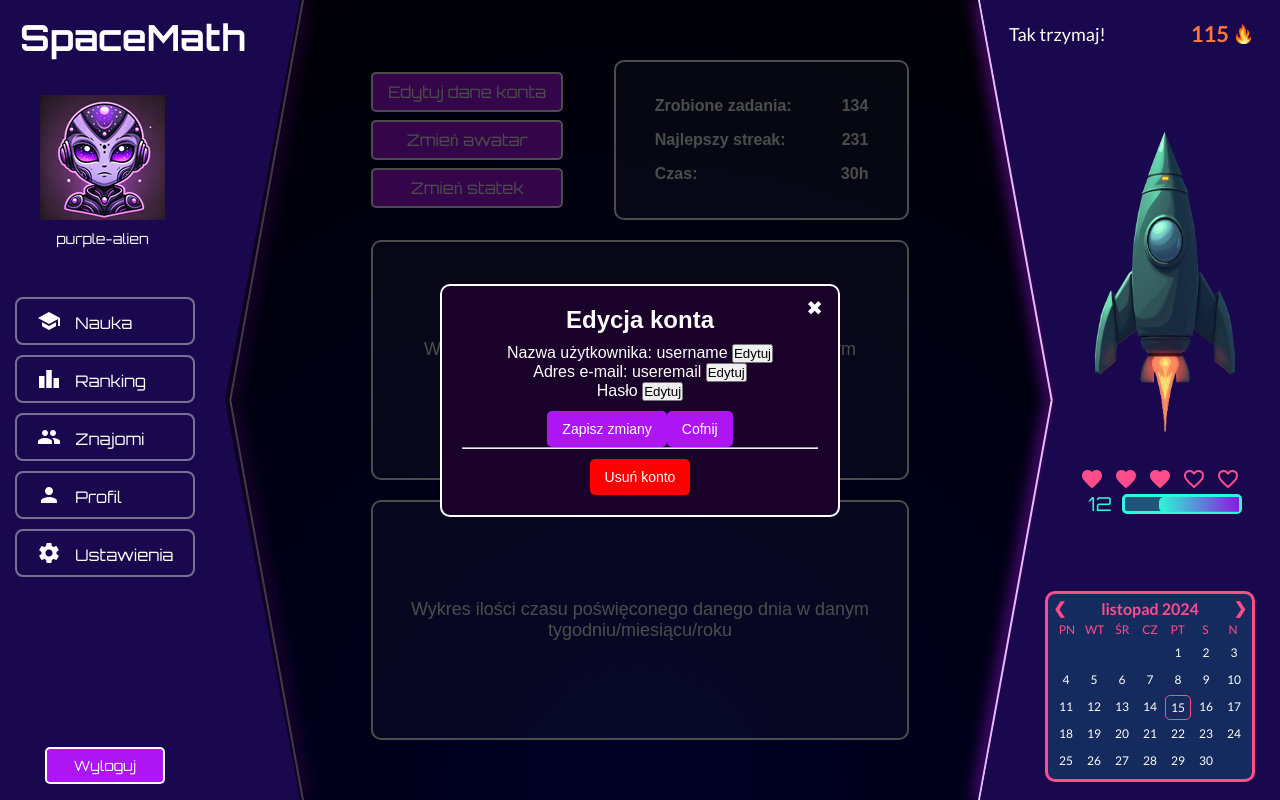
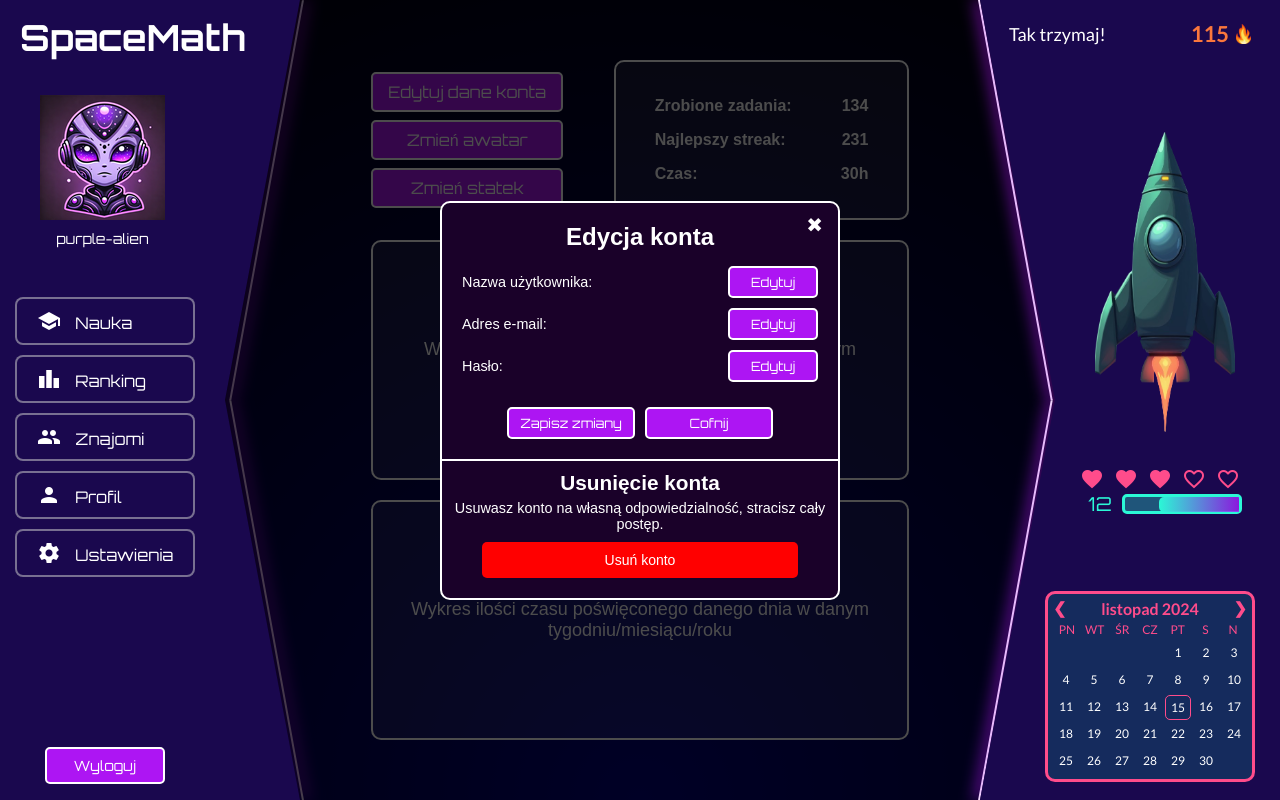
Before and after one commit to MathAppPW/Frontend, a React (Create React App) app: page /profile in a window 1280 px wide. Both pictures are taken after a click on the button "Edytuj dane konta". Built offline with nearby package versions, Linux system fonts and the light colour scheme.

Commit message:
Poprawa formatowania popupow

```diff
--- a/src/features/Profile/ProfileContent.jsx
+++ b/src/features/Profile/ProfileContent.jsx
@@ -63,30 +63,49 @@ const ProfileContent = () => {
 
       {/* Popup Edycji Konta */}
       {isEditOpen && (
-        <Popup title="Edycja konta" onClose={() => setEditOpen(false)} width="400px" height="auto">
-          <p>Nazwa użytkownika: username <button className="edit-button">Edytuj</button></p>
-          <p>Adres e-mail: useremail <button className="edit-button">Edytuj</button></p>
-          <p>Hasło <button className="edit-button">Edytuj</button></p>
-          <button className="profile-change-button">Zapisz zmiany</button>
-          <button className="profile-change-button">Cofnij</button>
-          <hr />
-          <button className="delete-button" onClick={() => setDeleteConfirmOpen(true)}>Usuń konto</button>
+        <Popup title="Edycja konta" onClose={() => setEditOpen(false)} width="400px">
+          <div className="edit-field">
+            <span className="edit-label">Nazwa użytkownika:</span>
+            <button className="edit-button">Edytuj</button>
+          </div>
+          <div className="edit-field">
+            <span className="edit-label">Adres e-mail:</span>
+            <button className="edit-button">Edytuj</button>
+          </div>
+          <div className="edit-field">
+            <span className="edit-label">Hasło:</span>
+            <button className="edit-button">Edytuj</button>
+          </div>
+
+          <div className="save-buttons">
+            <button className="profile-save-button">Zapisz zmiany</button>
+            <button className="profile-save-button">Cofnij</button>
+          </div>
+
+          <div className="delete-section">
+            <h2>Usunięcie konta</h2>
+            <p>Usuwasz konto na własną odpowiedzialność, stracisz cały postęp.</p>
+            <button className="delete-button" onClick={() => setDeleteConfirmOpen(true)}>Usuń konto</button>
+          </div>
         </Popup>
       )}
 
       {/* Popup Potwierdzenia Usunięcia Konta */}
       {isDeleteConfirmOpen && (
         <Popup title="Na pewno chcesz usunąć konto?" onClose={() => setDeleteConfirmOpen(false)} width="350px">
-          <button className="profile-change-button">NIE</button>
-          <p>By usunąć konto wpisz "POTWIERDZAM":</p>
-          <input type="text" className="confirm-input" />
-          <button className="delete-button">Usuń konto</button>
+          <div className="confirmation-popup">
+            <button className="profile-change-button">NIE</button>
+            <p>By usunąć konto wpisz <strong>"POTWIERDZAM"</strong>, a następnie kliknij przycisk poniżej.</p>
+            <input type="text" className="confirm-input" placeholder="PO..." />
+            <button className="delete-button">Usuń konto</button>
+          </div>
         </Popup>
       )}
 
+
       {/* Popup Zmiany Awatara */}
       {isAvatarOpen && (
-        <Popup title="Zmiana awatara" onClose={() => setAvatarOpen(false)} width="600px">
+        <Popup title="Zmiana awatara" onClose={() => setAvatarOpen(false)}>
             <div className="avatar-container">
             {Object.entries(avatars).map(([name, src]) => (
                 <div key={name} className="avatar-box">
@@ -95,14 +114,14 @@ const ProfileContent = () => {
                 </div>
             ))}
             </div>
-            <button className="profile-change-button">Zapisz zmiany</button>
+            <button className="profile-save-button">Zapisz zmiany</button>
         </Popup>
         )}
 
 
       {/* Popup Zmiany Statku */}
       {isShipOpen && (
-        <Popup title="Zmiana statku" onClose={() => setShipOpen(false)} width="700px">
+        <Popup title="Zmiana statku" onClose={() => setShipOpen(false)}>
             <div className="ship-container">
             {Object.entries(ships).map(([name, src]) => (
                 <div key={name} className="ship-box">
@@ -111,7 +130,7 @@ const ProfileContent = () => {
                 </div>
             ))}
             </div>
-            <button className="profile-change-button">Zapisz zmiany</button>
+            <button className="profile-save-button">Zapisz zmiany</button>
         </Popup>
         )}
     </div>
--- a/src/styles/profile-page.css
+++ b/src/styles/profile-page.css
@@ -139,17 +139,98 @@
 /* Style dla przycisków */
 .profile-change-button {
     background-color: #ad15f3;
+    font-family: 'Orbitron', sans-serif;
     color: white;
-    border: none;
-    padding: 10px 15px;
+    font-size: 1.6vh;
+    text-align: center;
+    height: calc(min(4vh, 40px));
+    width: calc(min(10vw, 200px));
+    border: 2px solid white;
     border-radius: 5px;
     cursor: pointer;
-    font-size: 14px;
+    box-shadow: none;
+    margin-top: 10px;
+}
+
+.profile-save-button {
+    background-color: #ad15f3;
+    font-family: 'Orbitron', sans-serif;
+    color: white;
+    font-size: 1.6vh;
+    text-align: center;
+    height: calc(min(4vh, 40px));
+    width: calc(min(10vw, 200px));
+    border: 2px solid white;
+    border-radius: 5px;
+    cursor: pointer;
+    box-shadow: none;
     margin-top: 10px;
 }
 
 .profile-button:hover {
     background-color: #ae05fdc1;
+}
+
+.edit-field {
+    display: flex;
+    justify-content: space-between;
+    align-items: center;
+    width: 100%;
+    padding: 5px 0;
+}
+
+.edit-label {
+    font-size: 1.8vh;
+    color: white;
+}
+
+.edit-button {
+    background-color: #ad15f3;
+    font-family: 'Orbitron', sans-serif;
+    color: white;
+    font-size: 1.6vh;
+    text-align: center;
+    height: 4vh;
+    width: 7vw;
+    border: 2px solid white;
+    border-radius: 5px;
+    cursor: pointer;
+    box-shadow: none;
+    margin-left: auto;
+}
+
+.edit-button:hover {
+    background-color: #ae05fdc1;
+}
+
+.save-buttons {
+    display: flex;
+    justify-content: center;
+    gap: 10px;
+    margin-top: 10px;
+}
+
+.delete-section {
+    margin-top: 20px;
+    padding-top: 10px;
+    border-top: 2px solid white;
+    width: calc(100% + 40px);
+    margin-left: -20px;
+    text-align: center;
+}
+
+.delete-section h2 {
+    font-size: 2.6vh;
+    font-weight: bold;
+    margin-bottom: 5px;
+    color: white;
+    text-transform: none;
+    letter-spacing: normal;
+}
+
+.delete-section p {
+    font-size: 1.8vh;
+    color: white;
 }
 
 .delete-button {
@@ -167,18 +248,44 @@
     background-color: darkred;
 }
 
+
+.confirmation-popup {
+    text-align: center;
+    padding: 10px;
+}
+
+.confirmation-popup p {
+    font-size: 1.8vh;
+    color: white;
+    margin-top: 10px;
+}
+
 .confirm-input {
+    width: calc(100% - 40px);
+    padding: 8px;
+    margin: 10px 0;
+    font-size: 1.6vh;
+    text-align: center;
+    border: 2px solid white;
+    background-color: transparent;
+    color: white;
+    border-radius: 5px;
+    outline: none;
+}
+
+.profile-change-button, .delete-button {
     width: 80%;
-    padding: 5px;
-    margin: 10px 0;
+    margin-top: 10px;
 }
+
 
 .avatar-container {
     display: grid;
-    grid-template-columns: repeat(5, 1fr); /* 5 kolumn w rzędzie */
-    gap: 15px;
+    grid-template-columns: repeat(5, 1fr);
+    gap: 10px;
     justify-content: center;
-    padding: 10px;
+    height: calc(min(40vh, 30vw));
+    width: calc(min(50vw, 800px));
 }
 
 .avatar-box {
@@ -188,7 +295,6 @@
     justify-content: center;
     transition: transform 0.2s ease-in-out;
     cursor: pointer;
-
 }
 
 .avatar-box:hover {
@@ -196,16 +302,17 @@
 }
 
 .avatar-image {
-    width: 80px;
-    height: 80px;
+    width: calc(min(15vh, 9vw));
+    height: calc(min(15vh, 9vw));
     object-fit: cover;
     border-radius: 5%;
     border: none;
     margin-bottom: 6px;
+    margin-top: 6px;
 }
 
 .avatar-name {
-    margin-top: 5px;
+    margin-top: 6px;
     font-size: 14px;
     font-weight: bold;
     text-align: center;
@@ -214,9 +321,10 @@
 
 .ship-container {
     display: flex;
+    gap: 30px;
     justify-content: center;
-    gap: 20px;
-    padding: 15px;
+    height: calc(min(40vh, 30vw));
+    width: calc(min(50vw, 800px));
 }
 
 .ship-box {
@@ -233,13 +341,14 @@
 }
 
 .ship-image {
-    width: 120px;
+    width: calc(min(8vw, 135px));
     height: auto;
     object-fit: contain;
     margin-bottom: 6px;
 }
 
 .ship-name {
+    margin-top: 15px;
     font-size: 14px;
     font-weight: bold;
     text-align: center;
```
